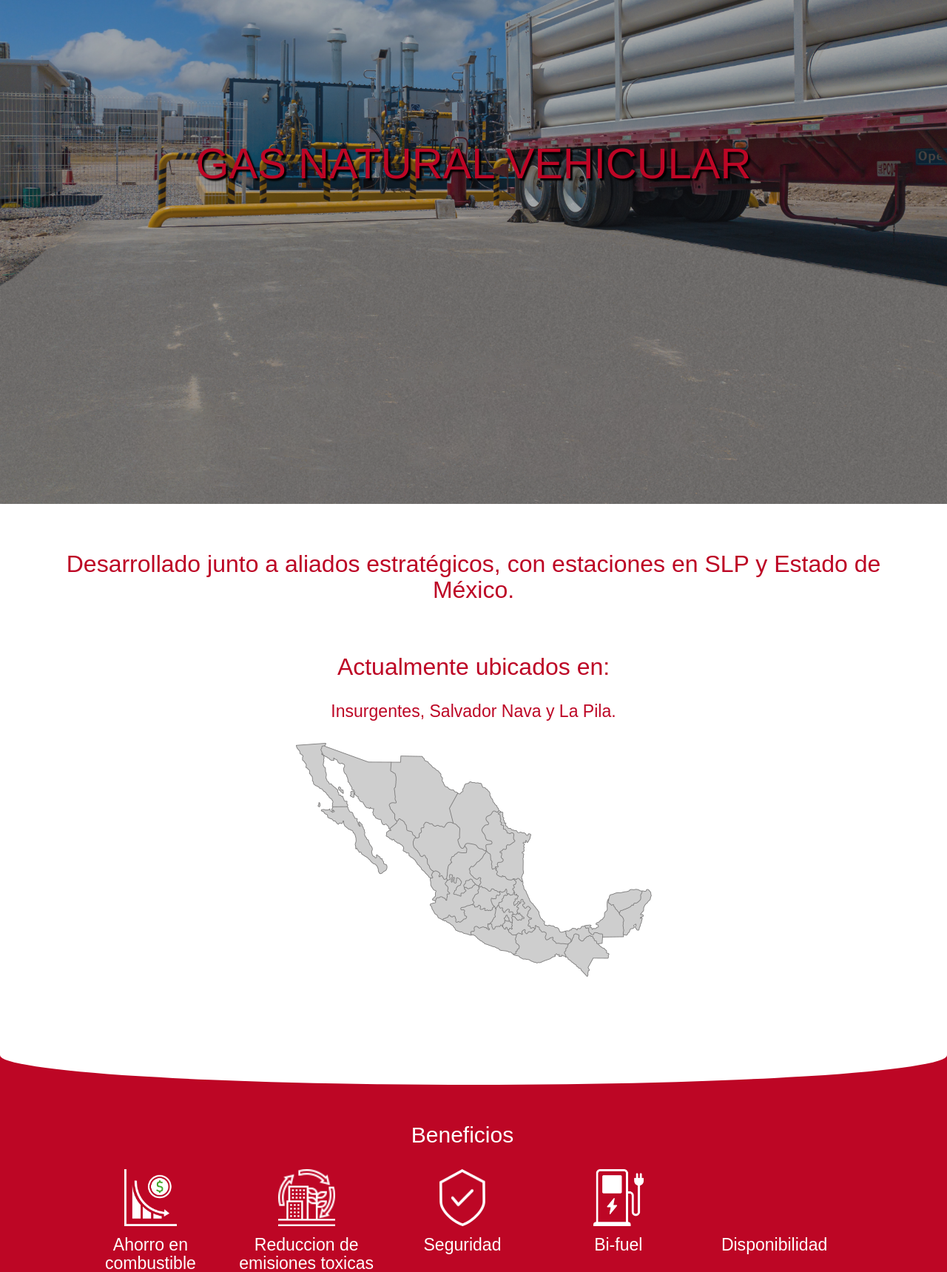
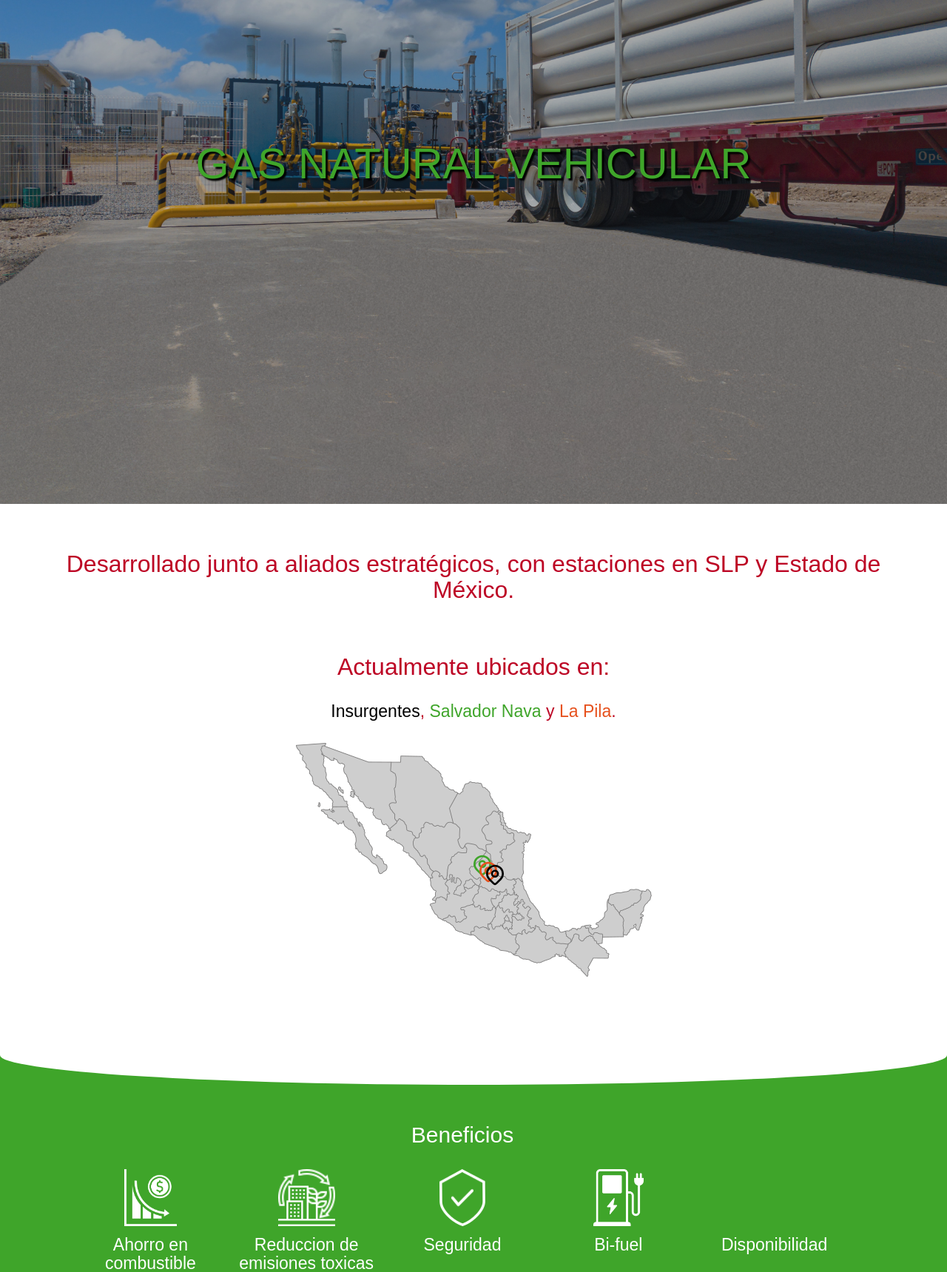
Before and after one commit to jaundeigosl/vpm-landing-page, a PHP site: page /pages/nuestras_soluciones/gnv.html in a window 1280 px wide. Shown: the part 219-1938 px from the top of the page at 74% size. Run offline with PHP 8.4, Linux system fonts and the light colour scheme; some libraries are stand-ins or nearby versions; some web fonts are replaced.

Commit message:
cambio en colores y mapa

```diff
--- a/css/style.css
+++ b/css/style.css
@@ -833,7 +833,7 @@ img {
 #service-container{
   width: 100%;
   height: 39vw;
-  background-color: #BD0625;
+  background-color: #3FA52A;
   position: relative;
 }
 
--- a/pages/nuestras_soluciones/generacion_y_cogeneracion.html
+++ b/pages/nuestras_soluciones/generacion_y_cogeneracion.html
@@ -87,7 +87,8 @@
 	</section>
 
     <section id="first-section">
-        <h2>Proyectos personalizados para rentabilidad energética. Ofrecen mayor control y eficiencia en la operación de los clientes.</h2>
+        <h2>Proyectos personalizados para rentabilidad energética.</h2>
+		<h2 id="subtitle">Ofrecen mayor control y eficiencia en la operación de los clientes.</h2>
     </section>
 
     <section id="fh5co-services" data-section="services">
--- a/pages/nuestras_soluciones/gnc.css
+++ b/pages/nuestras_soluciones/gnc.css
@@ -1,3 +1,7 @@
+#fh5co-home .text-inner h1{
+    color:#3FA52A;
+}
+
 #section-1 {
     background-color: white;
 }
--- a/pages/nuestras_soluciones/gnv.css
+++ b/pages/nuestras_soluciones/gnv.css
@@ -1,3 +1,7 @@
+#fh5co-home .text-inner h1{
+    color:#3FA52A;
+}
+
 #first-section{
     padding: 2vw;
     background-color: white;
@@ -45,4 +49,59 @@ p{
     width: 100%;
     display: flex;
     justify-content: center;
+    position: relative;
 }
+
+.pin-icon{
+    position: absolute;
+    width: 2.5vw;
+}
+
+#pin-1{
+    top:11.6vw;
+    left: 47.7vw;
+}
+
+#pin-2{
+    top:12.3vw;
+    left: 48.3vw;
+}
+
+#pin-3{
+    top:12.6vw;
+    left: 49vw;
+}
+
+#link-1{
+    color:black;
+    text-decoration: none;
+    cursor: pointer;
+}
+
+#link-2{
+    color:#3FA52A;
+    text-decoration: none;
+    cursor: pointer;
+}
+
+#link-3{
+    color:#E6511D;
+    text-decoration: none;
+    cursor: pointer;
+}
+
+#link-1:hover{
+    transition: all 0.3s ease;
+    color:#BD0625;
+
+}
+
+#link-2:hover{
+    transition: all 0.3s ease;
+    color:#BD0625;
+}
+
+#link-3:hover{
+    transition: all 0.3s ease;
+    color:#BD0625;
+}
--- a/pages/nuestras_soluciones/gnv.html
+++ b/pages/nuestras_soluciones/gnv.html
@@ -92,10 +92,14 @@
 
 			<div class="to-animate">
 				<h2>Actualmente ubicados en:</h2>
-				<h3>Insurgentes, Salvador Nava y La Pila.</h3>
+				<h3><a id="link-1" target="_blank" href="https://www.google.com/maps/place/Max+GNV+Insurgentes/@22.1572833,-100.9571227,17z/data=!3m1!4b1!4m6!3m5!1s0x842aa1a14e3f88b9:0x7d8032436a4b00a2!8m2!3d22.1572833!4d-100.9571227!16s%2Fg%2F11rc2h3zb6?entry=ttu&g_ep=EgoyMDI1MDcwOC4wIKXMDSoASAFQAw%3D%3D">Insurgentes</a>, <a id="link-2" target="_blank" href="https://www.google.com/maps/place/Comsustenta+GAS+NATURAL+San+Luis+Potos%C3%AD/@22.1334418,-100.9596263,17z/data=!3m1!4b1!4m6!3m5!1s0x842aa3df2ab513d3:0x4ab893d093176cf6!8m2!3d22.1334418!4d-100.9596263!16s%2Fg%2F11rpmts6sm?entry=ttu&g_ep=EgoyMDI1MDcwOC4wIKXMDSoASAFQAw%3D%3D">Salvador Nava</a> y <a id="link-3" target="_blank" href="https://www.google.com/maps/place/MAX+GNV+LA+PILA/@22.0457301,-100.8571706,17z/data=!3m1!4b1!4m6!3m5!1s0x842abb006a65d3bb:0xe4b942888cdb0ead!8m2!3d22.0457301!4d-100.8571706!16s%2Fg%2F11x11d8xq8?entry=ttu&g_ep=EgoyMDI1MDcwOC4wIKXMDSoASAFQAw%3D%3D">La Pila</a>.</h3>
 			</div>
 			<div id="map-container" class="to-animate">
 				<img src="../../images/image20.png">
+				<svg id="pin-1" class="pin-icon"  xmlns="http://www.w3.org/2000/svg" viewBox="0 0 24 24"  fill="none"  stroke="#3FA52A"  stroke-width="2"  stroke-linecap="round"  stroke-linejoin="round"  class="icon icon-tabler icons-tabler-outline icon-tabler-map-pin"><path stroke="none" d="M0 0h24v24H0z" fill="none"/><path d="M9 11a3 3 0 1 0 6 0a3 3 0 0 0 -6 0" /><path d="M17.657 16.657l-4.243 4.243a2 2 0 0 1 -2.827 0l-4.244 -4.243a8 8 0 1 1 11.314 0z" /></svg>
+				<svg id="pin-2" class="pin-icon"  xmlns="http://www.w3.org/2000/svg" viewBox="0 0 24 24"  fill="none"  stroke="#E6511D"  stroke-width="2"  stroke-linecap="round"  stroke-linejoin="round"  class="icon icon-tabler icons-tabler-outline icon-tabler-map-pin"><path stroke="none" d="M0 0h24v24H0z" fill="none"/><path d="M9 11a3 3 0 1 0 6 0a3 3 0 0 0 -6 0" /><path d="M17.657 16.657l-4.243 4.243a2 2 0 0 1 -2.827 0l-4.244 -4.243a8 8 0 1 1 11.314 0z" /></svg>
+				<svg id="pin-3" class="pin-icon"  xmlns="http://www.w3.org/2000/svg" viewBox="0 0 24 24"  fill="none"  stroke="black"  stroke-width="2"  stroke-linecap="round"  stroke-linejoin="round"  class="icon icon-tabler icons-tabler-outline icon-tabler-map-pin"><path stroke="none" d="M0 0h24v24H0z" fill="none"/><path d="M9 11a3 3 0 1 0 6 0a3 3 0 0 0 -6 0" /><path d="M17.657 16.657l-4.243 4.243a2 2 0 0 1 -2.827 0l-4.244 -4.243a8 8 0 1 1 11.314 0z" /></svg>
+
 			</div>
 		</section>
 	</section>
```
Also changed, not shown: pages/nuestras_soluciones/generacion_y_cogeneracion.css (+9 -0 lines).
